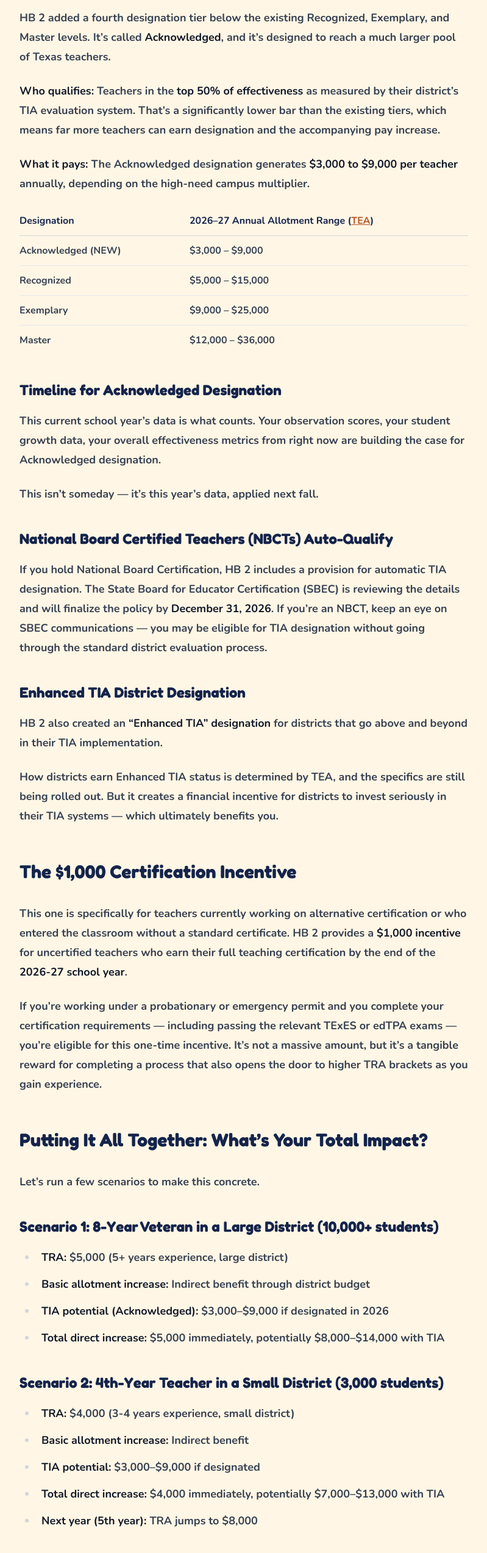
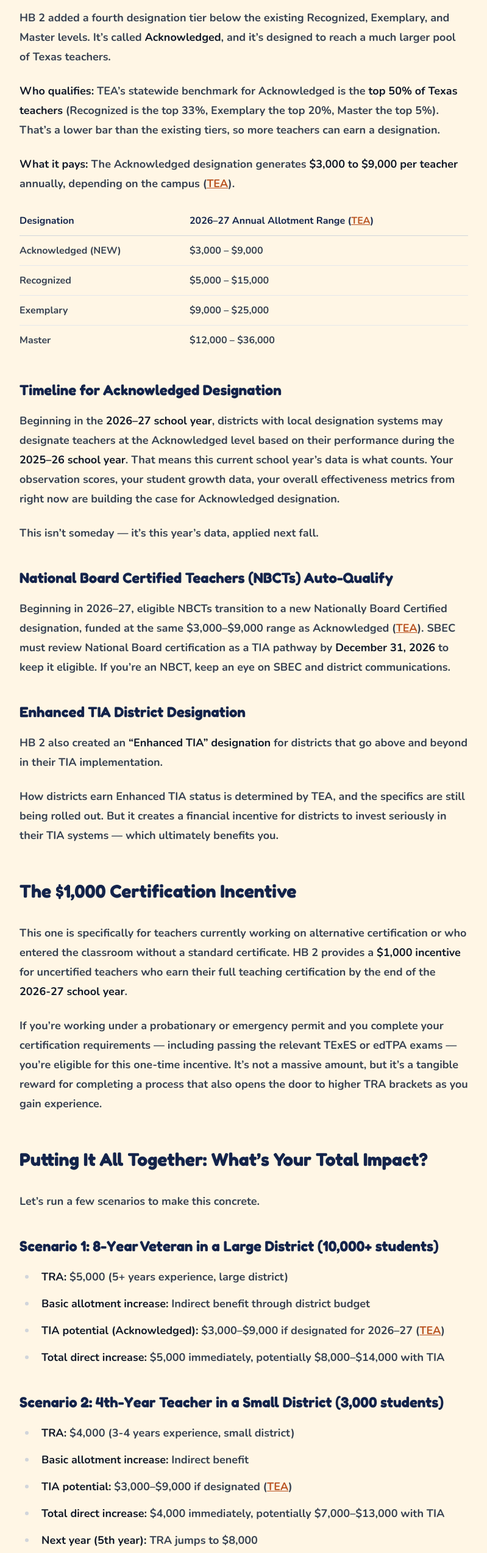
Before and after one commit to asj412-cpu/teach4texas, an Astro site: page /blog/texas-hb2-teacher-pay-raise-2025 in a window 1280 px wide. Shown: the part 5661-8208 px from the top of the page at 61% size, without its empty margins (240-1039 px from the left). Built offline with nearby package versions, Linux system fonts and the light colour scheme; Astro itself is replaced by a stand-in of ours.

Commit message:
R4: HB2 TEA inline links on TIA figures, statewide top 50%, 2025-26 performance basis, remove $10k-$20k

```diff
--- a/src/content/blog/texas-hb2-teacher-pay-raise-2025.md
+++ b/src/content/blog/texas-hb2-teacher-pay-raise-2025.md
@@ -107,9 +107,9 @@ For teachers already familiar with the Teacher Incentive Allotment, HB 2 brought
 
 HB 2 added a fourth designation tier below the existing Recognized, Exemplary, and Master levels. It's called **Acknowledged**, and it's designed to reach a much larger pool of Texas teachers.
 
-**Who qualifies:** Teachers in the **top 50% of effectiveness** as measured by their district's TIA evaluation system. That's a significantly lower bar than the existing tiers, which means far more teachers can earn designation and the accompanying pay increase.
+**Who qualifies:** TEA's statewide benchmark for Acknowledged is the **top 50% of Texas teachers** (Recognized is the top 33%, Exemplary the top 20%, Master the top 5%). That's a lower bar than the existing tiers, so more teachers can earn a designation.
 
-**What it pays:** The Acknowledged designation generates **$3,000 to $9,000 per teacher** annually, depending on the high-need campus multiplier.
+**What it pays:** The Acknowledged designation generates **$3,000 to $9,000 per teacher** annually, depending on the campus ([TEA](https://tea.texas.gov/taa-letters/hb-2-implementation-teacher-incentive-allotment-update)).
 
 | Designation | 2026–27 Annual Allotment Range ([TEA](https://tea.texas.gov/taa-letters/hb-2-implementation-teacher-incentive-allotment-update)) |
 |---|---|
@@ -120,13 +120,13 @@ HB 2 added a fourth designation tier below the existing Recognized, Exemplary, a
 
 ### Timeline for Acknowledged Designation
 
-This current school year's data is what counts. Your observation scores, your student growth data, your overall effectiveness metrics from right now are building the case for Acknowledged designation.
+Beginning in the **2026–27 school year**, districts with local designation systems may designate teachers at the Acknowledged level based on their performance during the **2025–26 school year**. That means this current school year's data is what counts. Your observation scores, your student growth data, your overall effectiveness metrics from right now are building the case for Acknowledged designation.
 
 This isn't someday — it's this year's data, applied next fall.
 
 ### National Board Certified Teachers (NBCTs) Auto-Qualify
 
-If you hold National Board Certification, HB 2 includes a provision for automatic TIA designation. The State Board for Educator Certification (SBEC) is reviewing the details and will finalize the policy by **December 31, 2026**. If you're an NBCT, keep an eye on SBEC communications — you may be eligible for TIA designation without going through the standard district evaluation process.
+Beginning in 2026–27, eligible NBCTs transition to a new Nationally Board Certified designation, funded at the same $3,000–$9,000 range as Acknowledged ([TEA](https://tea.texas.gov/taa-letters/hb-2-implementation-teacher-incentive-allotment-update)). SBEC must review National Board certification as a TIA pathway by **December 31, 2026** to keep it eligible. If you're an NBCT, keep an eye on SBEC and district communications.
 
 ### Enhanced TIA District Designation
 
@@ -148,14 +148,14 @@ Let's run a few scenarios to make this concrete.
 
 - **TRA:** $5,000 (5+ years experience, large district)
 - **Basic allotment increase:** Indirect benefit through district budget
-- **TIA potential (Acknowledged):** $3,000–$9,000 if designated in 2026
+- **TIA potential (Acknowledged):** $3,000–$9,000 if designated for 2026–27 ([TEA](https://tea.texas.gov/taa-letters/hb-2-implementation-teacher-incentive-allotment-update))
 - **Total direct increase:** $5,000 immediately, potentially $8,000–$14,000 with TIA
 
 ### Scenario 2: 4th-Year Teacher in a Small District (3,000 students)
 
 - **TRA:** $4,000 (3-4 years experience, small district)
 - **Basic allotment increase:** Indirect benefit
-- **TIA potential:** $3,000–$9,000 if designated
+- **TIA potential:** $3,000–$9,000 if designated ([TEA](https://tea.texas.gov/taa-letters/hb-2-implementation-teacher-incentive-allotment-update))
 - **Total direct increase:** $4,000 immediately, potentially $7,000–$13,000 with TIA
 - **Next year (5th year):** TRA jumps to $8,000
 
@@ -190,7 +190,7 @@ Don't assume it's been applied correctly. Payroll errors happen, especially with
 
 ### Step 2: Check Your District's TIA Participation Status
 
-If your district has an approved TIA system, the new Acknowledged designation could mean $3,000–$9,000 on top of your TRA. If your district doesn't participate yet, ask your administration whether they plan to apply. The Acknowledged tier's broader eligibility makes TIA more attractive for districts that previously thought only a handful of teachers would benefit.
+If your district has an approved TIA system, the new Acknowledged designation could mean $3,000–$9,000 ([TEA](https://tea.texas.gov/taa-letters/hb-2-implementation-teacher-incentive-allotment-update)) on top of your TRA. If your district doesn't participate yet, ask your administration whether they plan to apply. The Acknowledged tier's broader eligibility makes TIA more attractive for districts that previously thought only a handful of teachers would benefit.
 
 ### Step 3: Build Your 2025-26 Effectiveness Record
 
@@ -246,7 +246,7 @@ That's a legislative question nobody can answer with certainty. The 89th Session
 
 HB 2 is not a silver bullet, and it's not going to make Texas the highest-paying state for teachers overnight. But it represents real, tangible money flowing to educator paychecks — especially for experienced classroom teachers in small districts, who could see $8,000 or more from TRA alone.
 
-Combined with TIA expansion and the new Acknowledged designation, a veteran teacher in a participating district could realistically see $10,000 to $20,000 in additional annual compensation within the next two years. That's not hypothetical. That's the math, based on the allotments already written into law.
+Combined with TIA expansion and the new Acknowledged designation, a veteran teacher in a participating district could realistically see additional annual compensation within the next two years. That's not hypothetical. That's the math, based on the allotments already written into law.
 
 The key is knowing what you're entitled to, verifying it's being applied correctly, and positioning yourself for the TIA opportunities that are coming. Your district has the money. Make sure it reaches your paycheck.
 
```
